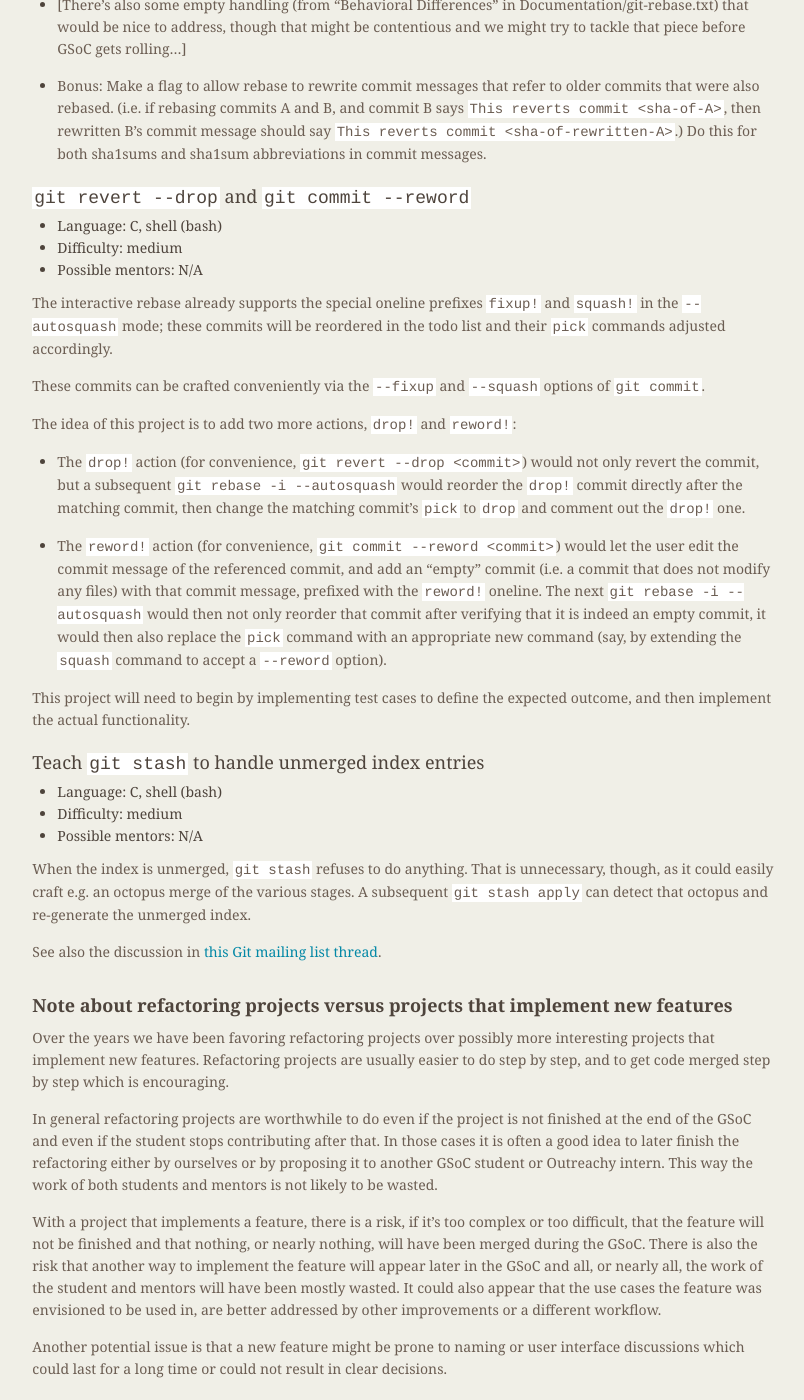
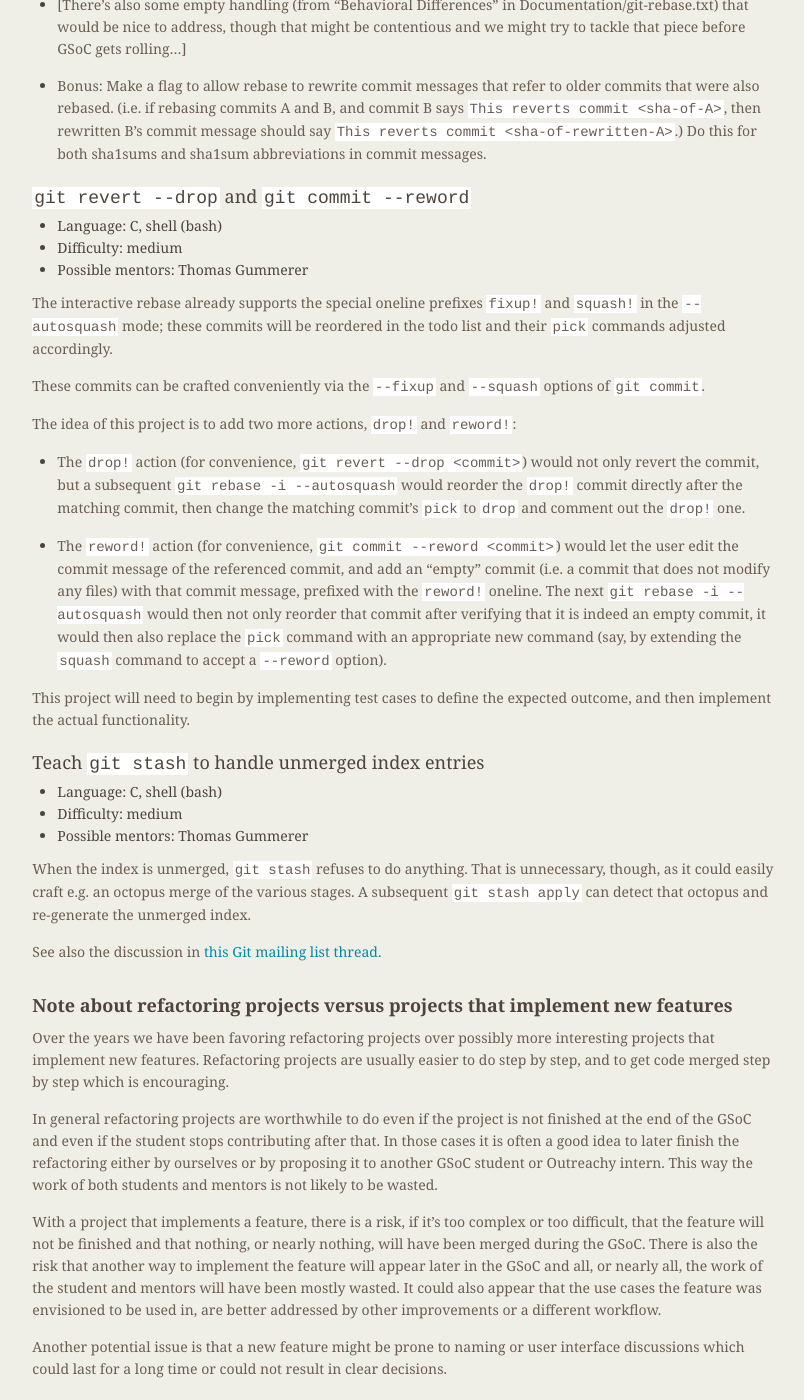
Before and after one commit to git/git.github.io, a Jekyll site: the page built from SoC-2019-Ideas.md, in a window 1280 px wide and 1400 px high, scrolled down 3158 px. Shown: the whole window, without its empty margins (339-1143 px from the left). Built offline with Jekyll 4.4.1, drawn with Linux system fonts in a browser that asks for light colours.

Commit message:
add Thomas as possible mentor for a couple of projects

```diff
--- a/SoC-2019-Ideas.md
+++ b/SoC-2019-Ideas.md
@@ -222,7 +222,7 @@ This would consist in taking care of the following issues:
 
  - Language: C, shell (bash)
  - Difficulty: medium
- - Possible mentors: N/A
+ - Possible mentors: Thomas Gummerer
 
 The interactive rebase already supports the special oneline prefixes
 `fixup!` and `squash!` in the `--autosquash` mode; these commits will
@@ -258,7 +258,7 @@ the expected outcome, and then implement the actual functionality.
 
  - Language: C, shell (bash)
  - Difficulty: medium
- - Possible mentors: N/A
+ - Possible mentors: Thomas Gummerer
 
 When the index is unmerged, `git stash` refuses to do anything. That is
 unnecessary, though, as it could easily craft e.g. an octopus merge
```
